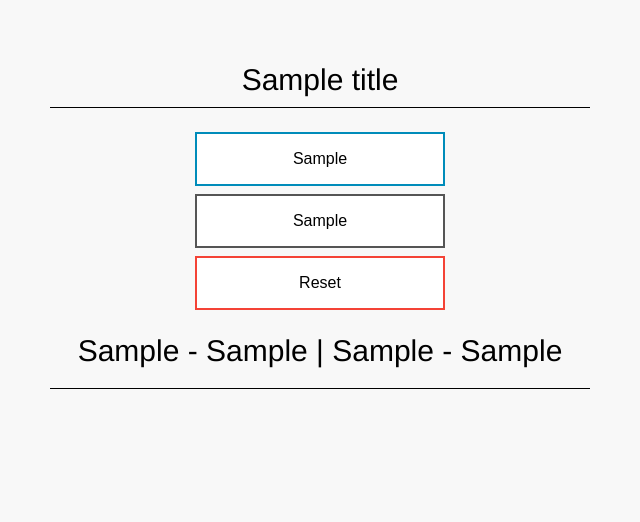
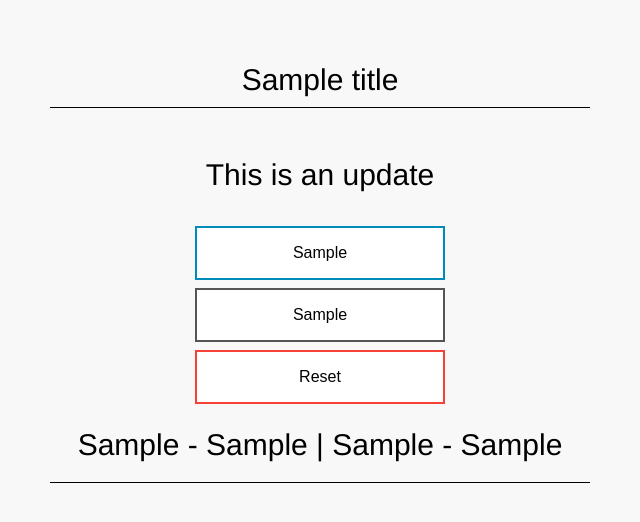
Before and after one commit to revature-devops-prep-2020/doug-challenge3-app, a Flask app: template azure-vote/azure-vote/templates/index.html in a window 1280 px wide. Shown: the top 522 px of the page, without its empty margins (320-960 px from the left). Run offline with Flask 2, Linux system fonts and the light colour scheme; the template is opened without the code that fills it: most values are stand-ins (such as "Sample title", 1, 10 or a date in 2020).

Commit message:
updated for testing

```diff
--- a/azure-vote/azure-vote/templates/index.html
+++ b/azure-vote/azure-vote/templates/index.html
@@ -16,6 +16,7 @@
         <div id="logo">{{title}}</div>
         <div id="space"></div>
         <div id="form">
+        <p>This is an update</p>
         <button name="vote" value="{{button1}}" onclick="send()" class="button button1">{{button1}}</button>
         <button name="vote" value="{{button2}}" onclick="send()" class="button button2">{{button2}}</button>
         <button name="vote" value="reset" onclick="send()" class="button button3">Reset</button>
```
Also changed, not shown: 1 other file.
